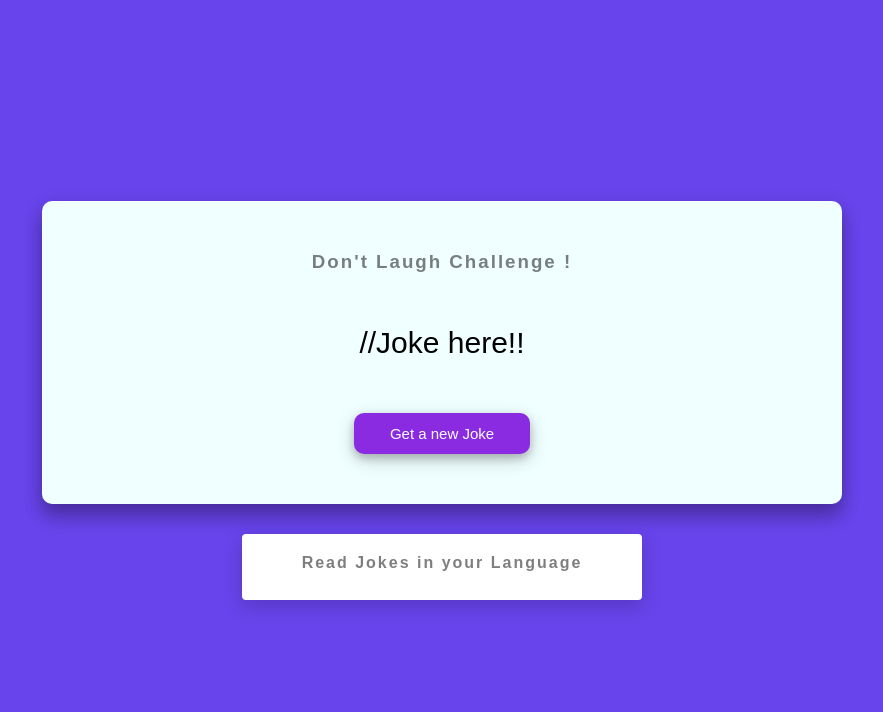
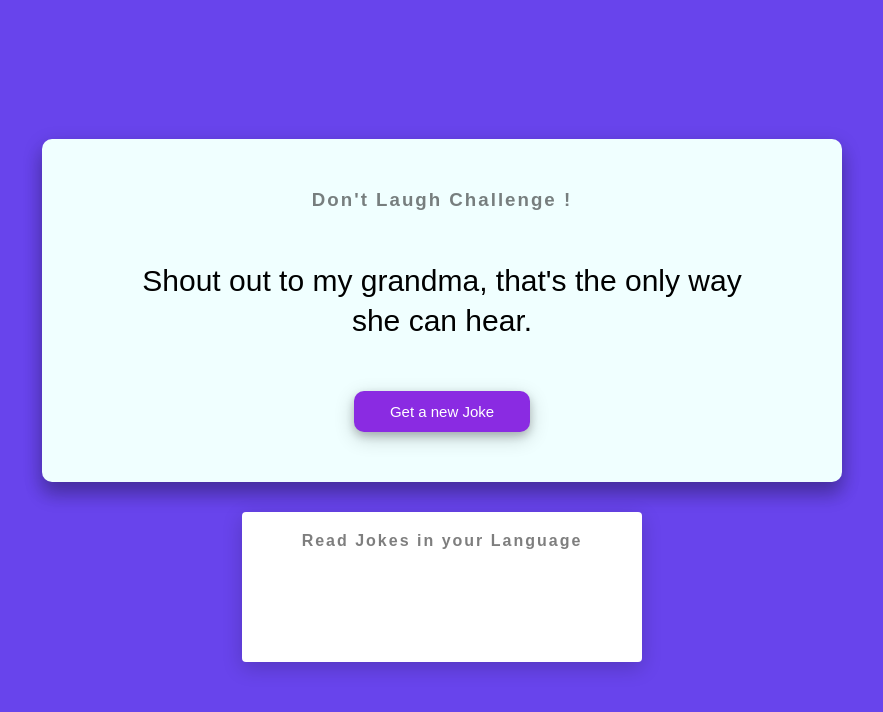
Before and after one commit to zishugshan/joke-generator, a plain HTML site: page index.html in a window 1280 px wide. Shown: the whole page, without its empty margins (198-1081 px from the left). Drawn offline with Linux system fonts and the light colour scheme; no server answers.

Commit message:
updated style

```diff
--- a/app.js
+++ b/app.js
@@ -2,8 +2,6 @@ const jokeEl = document.getElementById("joke");
 const jokeBtn = document.querySelector(".btn");
 
 jokeBtn.addEventListener("click",getJoke);
-
-getJoke();
 
 async function getJoke(){
     // call api
--- a/index.html
+++ b/index.html
@@ -12,7 +12,7 @@
     <div class="joke-box">
         <h3>Don't Laugh Challenge !</h3>
         <div id="joke" class="joke">
-            //Joke here!!
+            Shout out to my grandma, that's the only way she can hear.
         </div>
         <button class="btn">Get a new Joke</button>
     </div>
--- a/style.css
+++ b/style.css
@@ -32,7 +32,7 @@ body {
     padding: 20px 20px;
     max-width: 100%;
     width: 400px;
-    height: auto;
+    height: 150px;
     text-align: center;
 }
 
```
